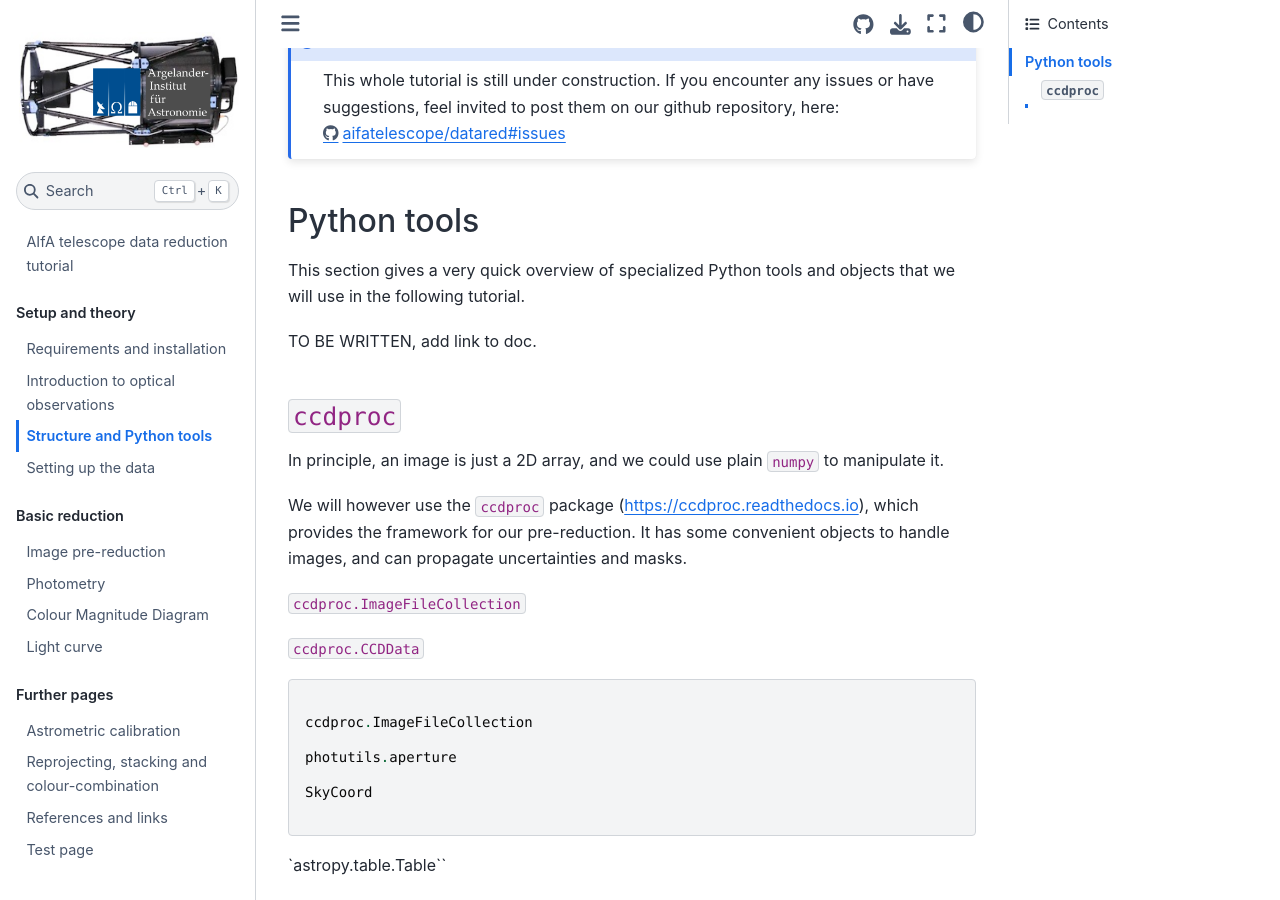
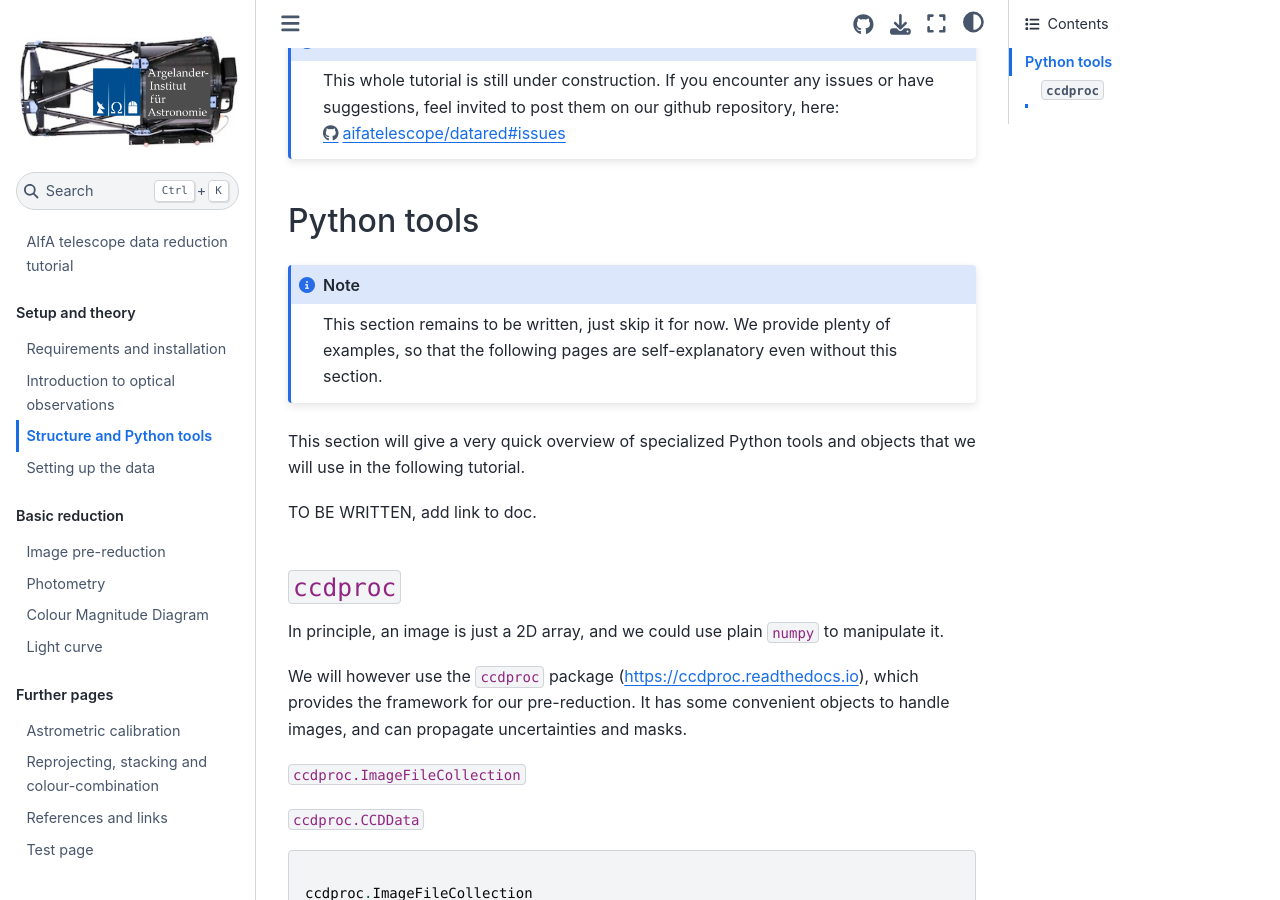
Before and after one commit to aifatelescope/datared, a Jupyter Book: the page built from book/overview-pythontools.md, in a window 1280 px wide and 900 px high, scrolled down 769 px. Built offline with Jupyter Book 1.0.4 settings and Sphinx 7.4.7 and the Sphinx Book theme 1.1.4, drawn with Linux system fonts in a browser that asks for light colours.

Commit message:
minor edits

`````diff
--- a/book/overview-pythontools.md
+++ b/book/overview-pythontools.md
@@ -24,8 +24,12 @@ This whole tutorial is still under construction. If you encounter any issues or
 
 ## Python tools
 
-This section gives a very quick overview of specialized Python tools and objects that we will use in the following tutorial.
+```{note}
+This section remains to be written, just skip it for now. We provide plenty of examples, so that the following pages are self-explanatory even without this section.
+````
 
+
+This section will give a very quick overview of specialized Python tools and objects that we will use in the following tutorial.
 
 TO BE WRITTEN, add link to doc.
 
`````
Also changed, not shown: book/installation.md (+1 -1 lines).
